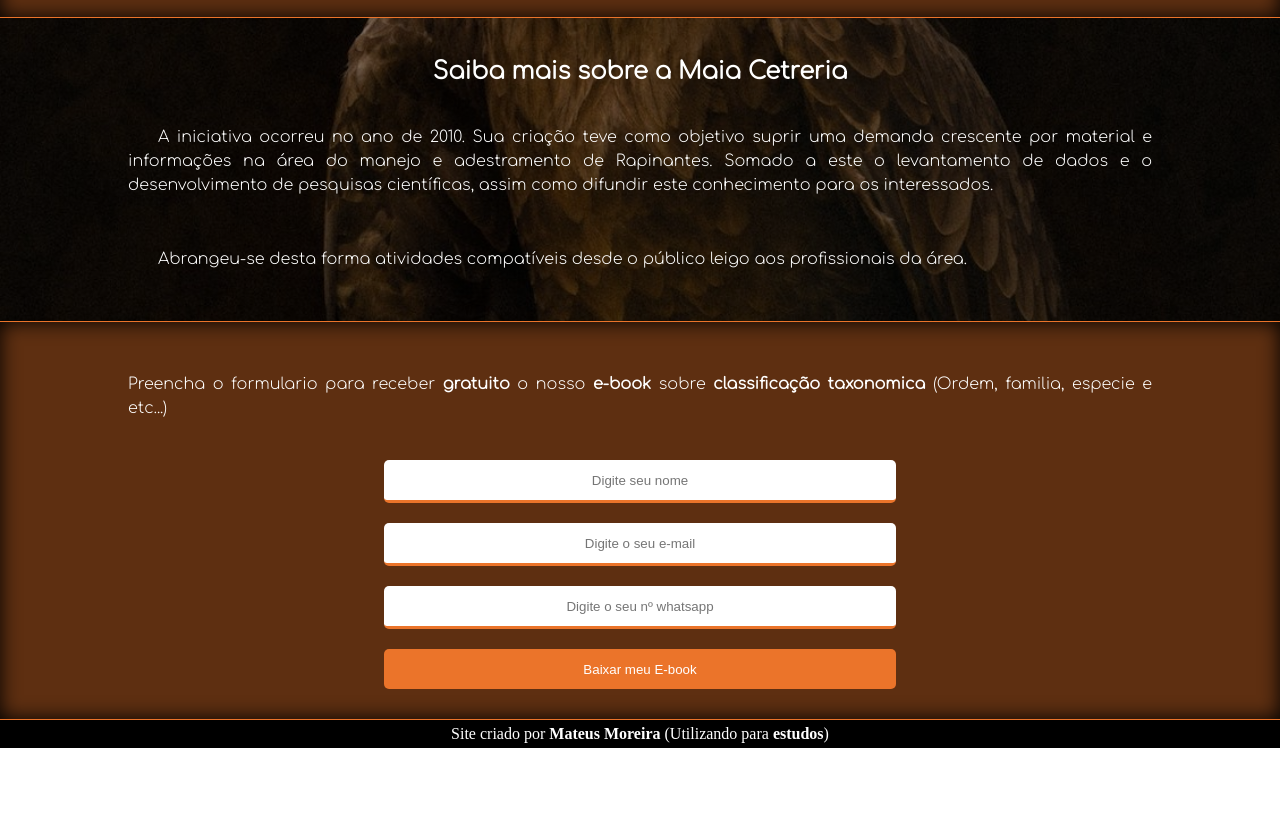
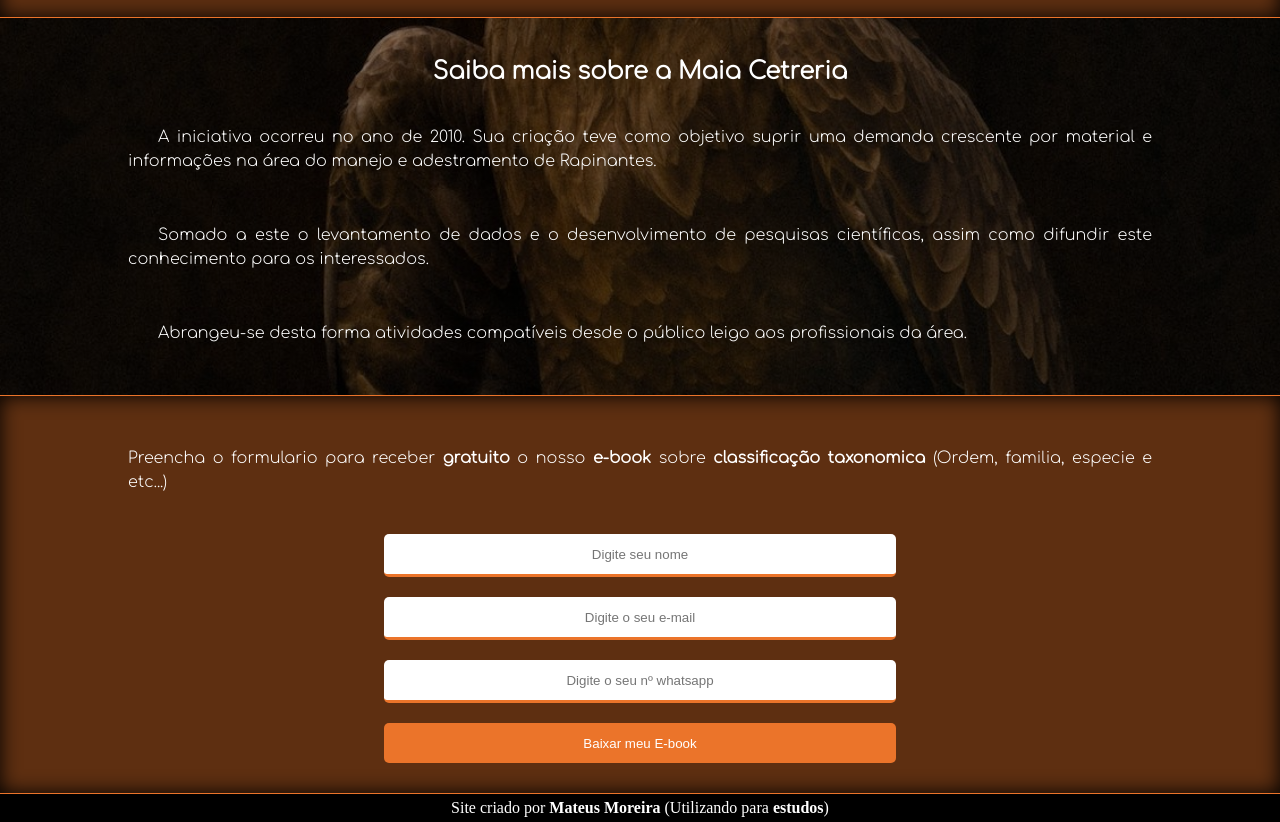
Before and after one commit to mateusmoreiraa/landingpagediary01, a plain HTML site: page index.html in a window 1280 px wide. Shown: the part 1065-1887 px from the top of the page. Before the commit the page ends 1813 px from the top, so only its background shows below. Drawn offline with Linux system fonts and the light colour scheme; a web font is replaced by a local one.

Commit message:
Update index.html

```diff
--- a/index.html
+++ b/index.html
@@ -50,7 +50,10 @@
             <div id="others">
                 <h2>Saiba mais sobre a Maia Cetreria</h2>
                 <p>A iniciativa ocorreu no ano de 2010.
-                Sua criação teve como objetivo suprir uma demanda crescente por material e informações na área do manejo e adestramento de Rapinantes. Somado a este o levantamento de dados e o desenvolvimento de pesquisas científicas, assim como difundir este conhecimento para os interessados.
+                Sua criação teve como objetivo suprir uma demanda crescente por material e informações na área do manejo e adestramento de Rapinantes.
+                </p>
+
+                <p>Somado a este o levantamento de dados e o desenvolvimento de pesquisas científicas, assim como difundir este conhecimento para os interessados.
                 </p>
 
                 <p>Abrangeu-se desta forma atividades compatíveis desde o público leigo aos profissionais da área.</p>
```
